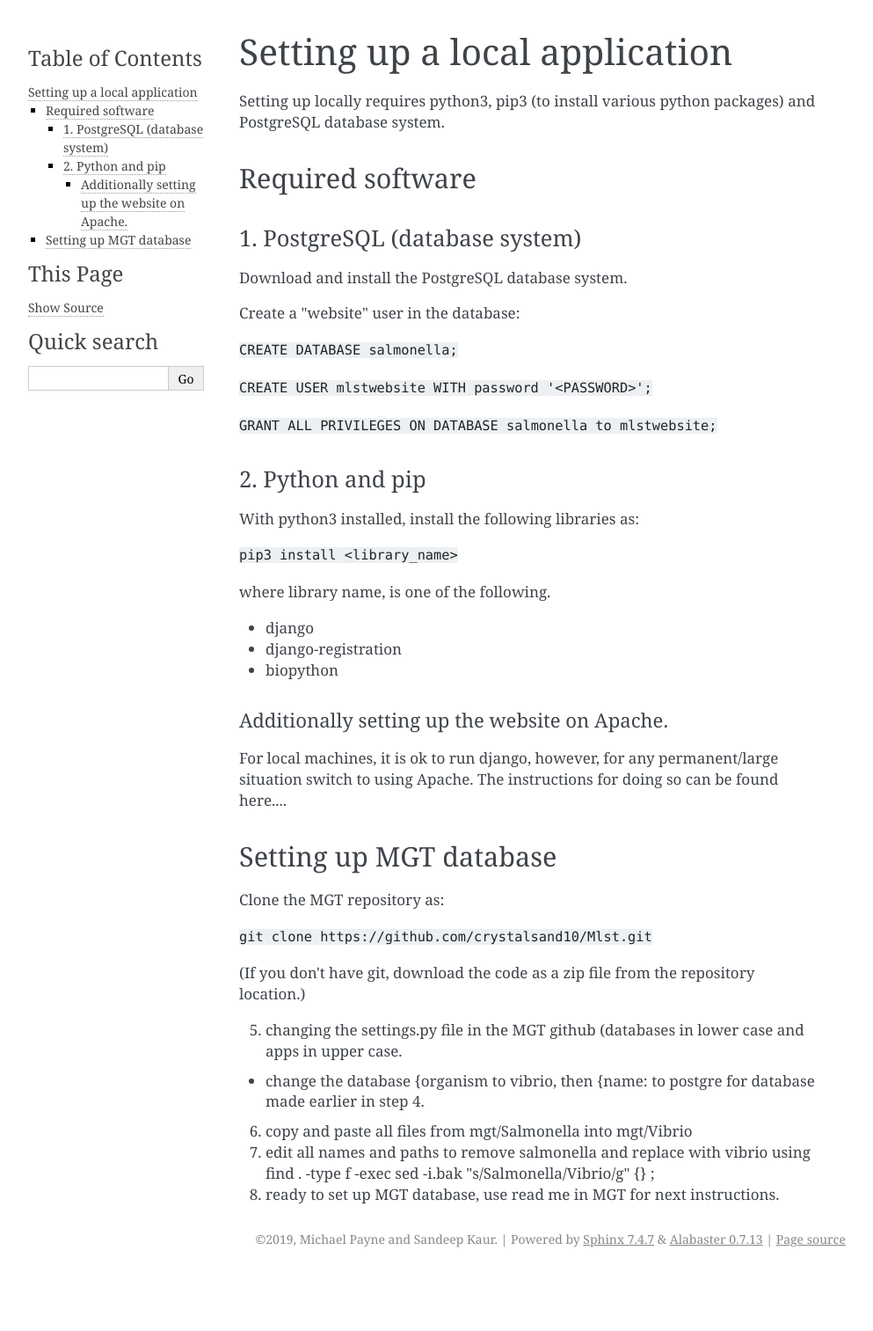
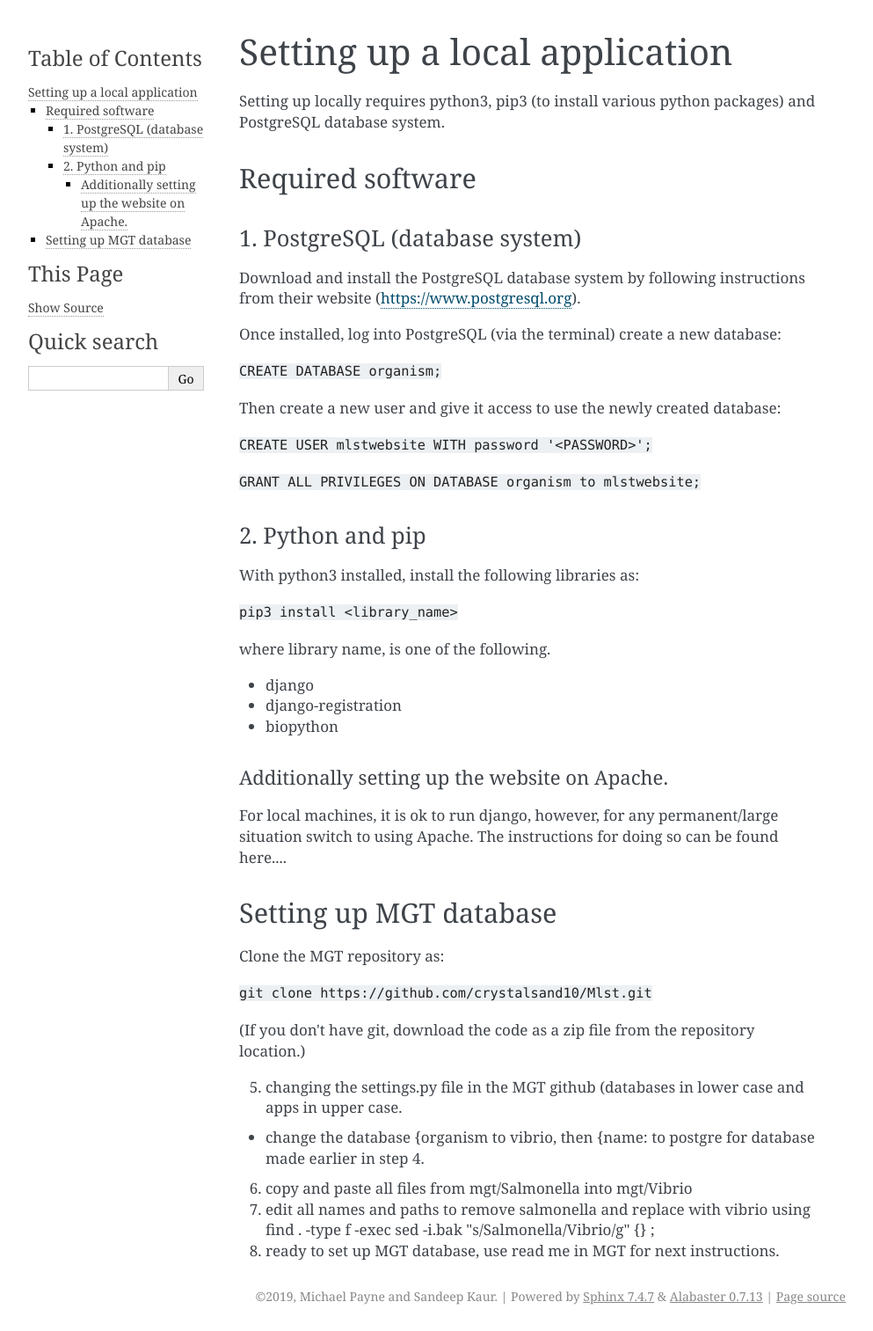
Before and after one commit to crystalsand10/MGT_docs, a Sphinx documentation site: the page built from source/installation.rst, in a window 1280 px wide. Shown: the whole page at 88% size, without its empty margins (148-1141 px from the left). Built offline with Sphinx 7.4.7, drawn with Linux system fonts in a browser that asks for light colours; before the commit the page ends 1448 px from its top, so only the background shows below that.

Commit message:
updated installation instructions

```diff
--- a/source/installation.rst
+++ b/source/installation.rst
@@ -9,18 +9,22 @@ Setting up locally requires python3, pip3 (to install various python packages) a
 Required software
 ===========================
 
+
 1. PostgreSQL (database system)
 ---------------------------------
 
-Download and install the PostgreSQL database system.
+Download and install the PostgreSQL database system by following instructions from their website (https://www.postgresql.org).
 
-Create a "website" user in the database:
+Once installed, log into PostgreSQL (via the terminal) create a new database:
 
-``CREATE DATABASE salmonella;``
+``CREATE DATABASE organism;``
+
+
+Then create a new user and give it access to use the newly created database:
 
 ``CREATE USER mlstwebsite WITH password '<PASSWORD>';``
 
-``GRANT ALL PRIVILEGES ON DATABASE salmonella to mlstwebsite;``
+``GRANT ALL PRIVILEGES ON DATABASE organism to mlstwebsite;``
 
 
 2. Python and pip
```
Also changed, not shown: 5 other files.
